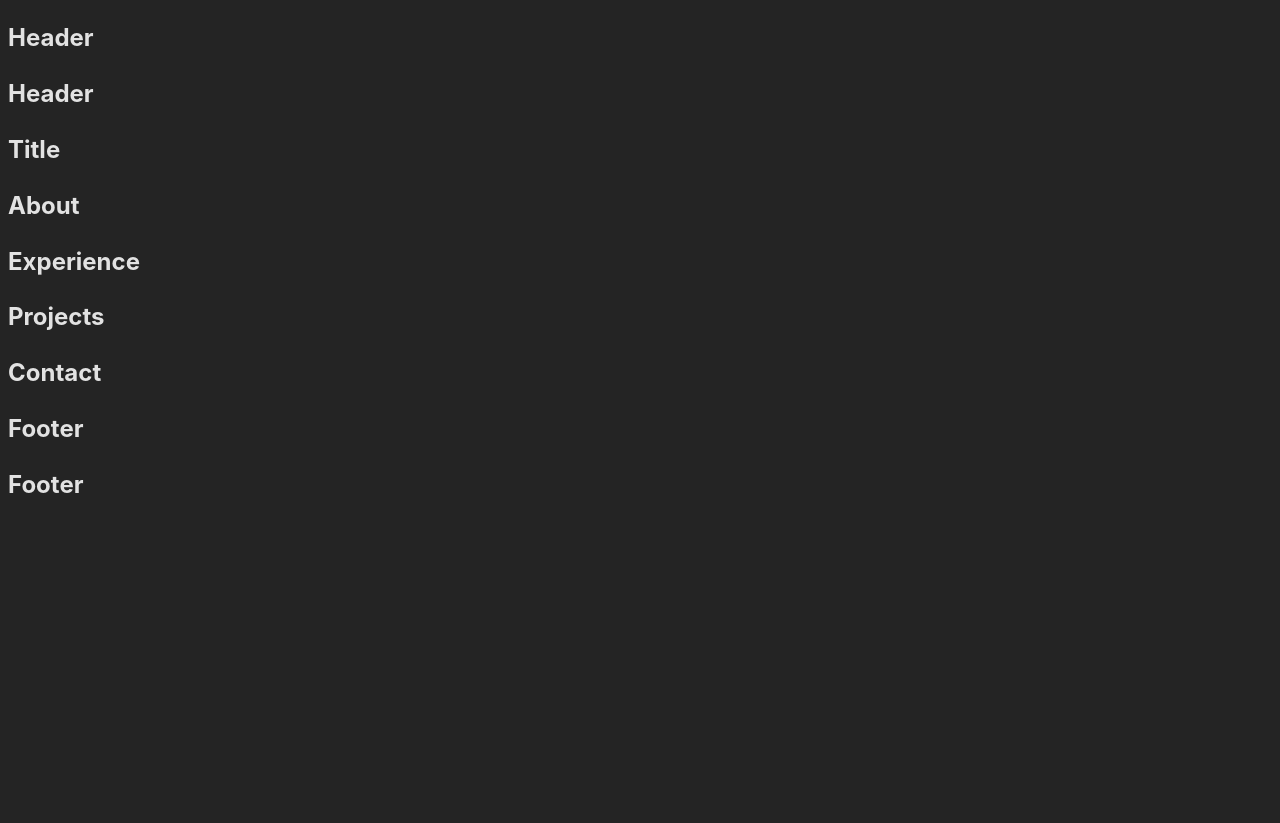
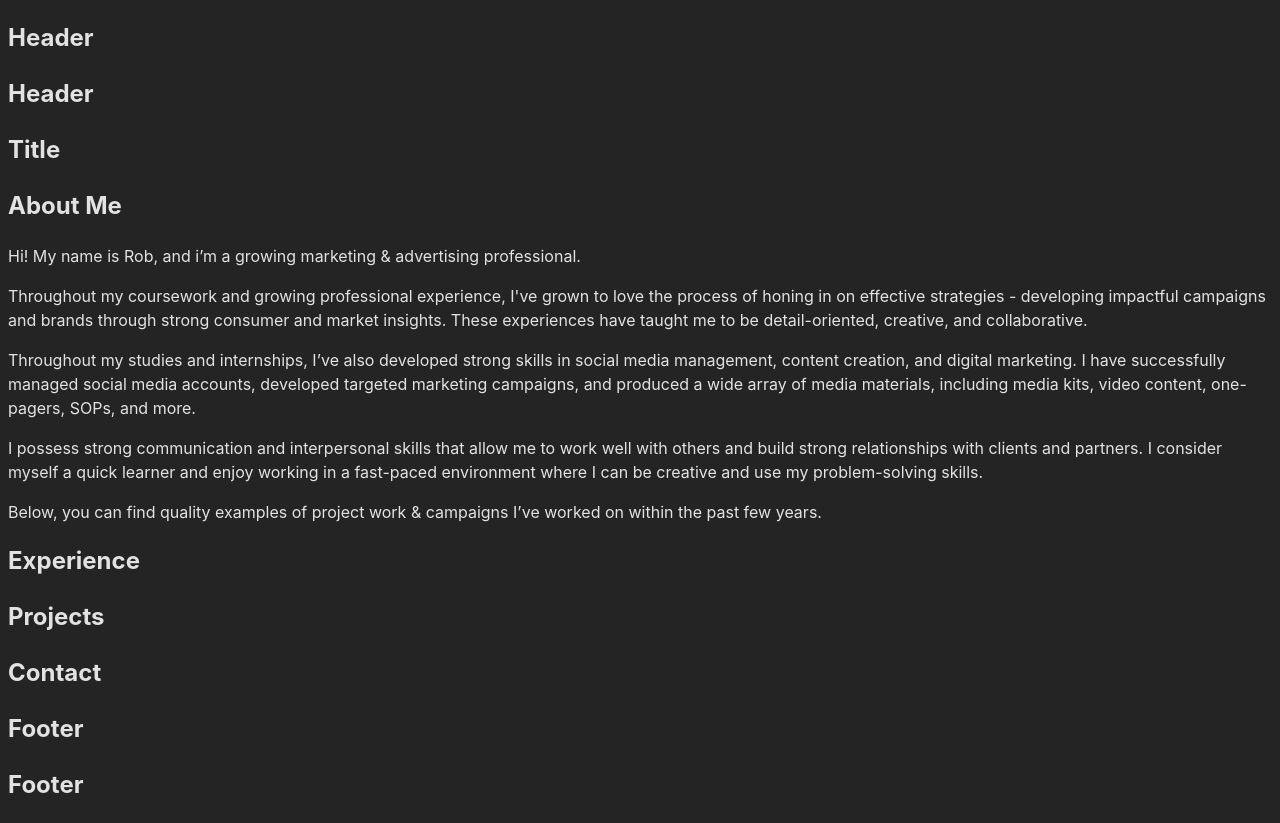
Before and after one commit to Fornari-Inc/fornari-client, a React (Vite) app: page / in a window 1280 px wide. Before the commit the page ends 800 px from the top, so only its background shows below. Built offline with nearby package versions, Linux system fonts and the light colour scheme.

Commit message:
content and styling added

```diff
--- a/src/components/About.tsx
+++ b/src/components/About.tsx
@@ -1,8 +1,28 @@
-
 function About() {
   return (
-    <section id="about">
-      <h2>About</h2>
+    <section id="about" className="about-section">
+      <h2>About Me</h2>
+      <p>Hi! My name is Rob, and i’m a growing marketing & advertising professional.</p>
+      <p>
+        Throughout my coursework and growing professional experience, I've grown to love the process of
+        honing in on effective strategies - developing impactful campaigns and brands through strong
+        consumer and market insights. These experiences have taught me to be detail-oriented, creative,
+        and collaborative.
+      </p>
+      <p>
+        Throughout my studies and internships, I’ve also developed strong skills in social media management,
+        content creation, and digital marketing. I have successfully managed social media accounts,
+        developed targeted marketing campaigns, and produced a wide array of media materials, including
+        media kits, video content, one-pagers, SOPs, and more.
+      </p>
+      <p>
+        I possess strong communication and interpersonal skills that allow me to work well with others and
+        build strong relationships with clients and partners. I consider myself a quick learner and enjoy
+        working in a fast-paced environment where I can be creative and use my problem-solving skills.
+      </p>
+      <p>
+        Below, you can find quality examples of project work & campaigns I’ve worked on within the past few years.
+      </p>
     </section>
   );
 }
```
